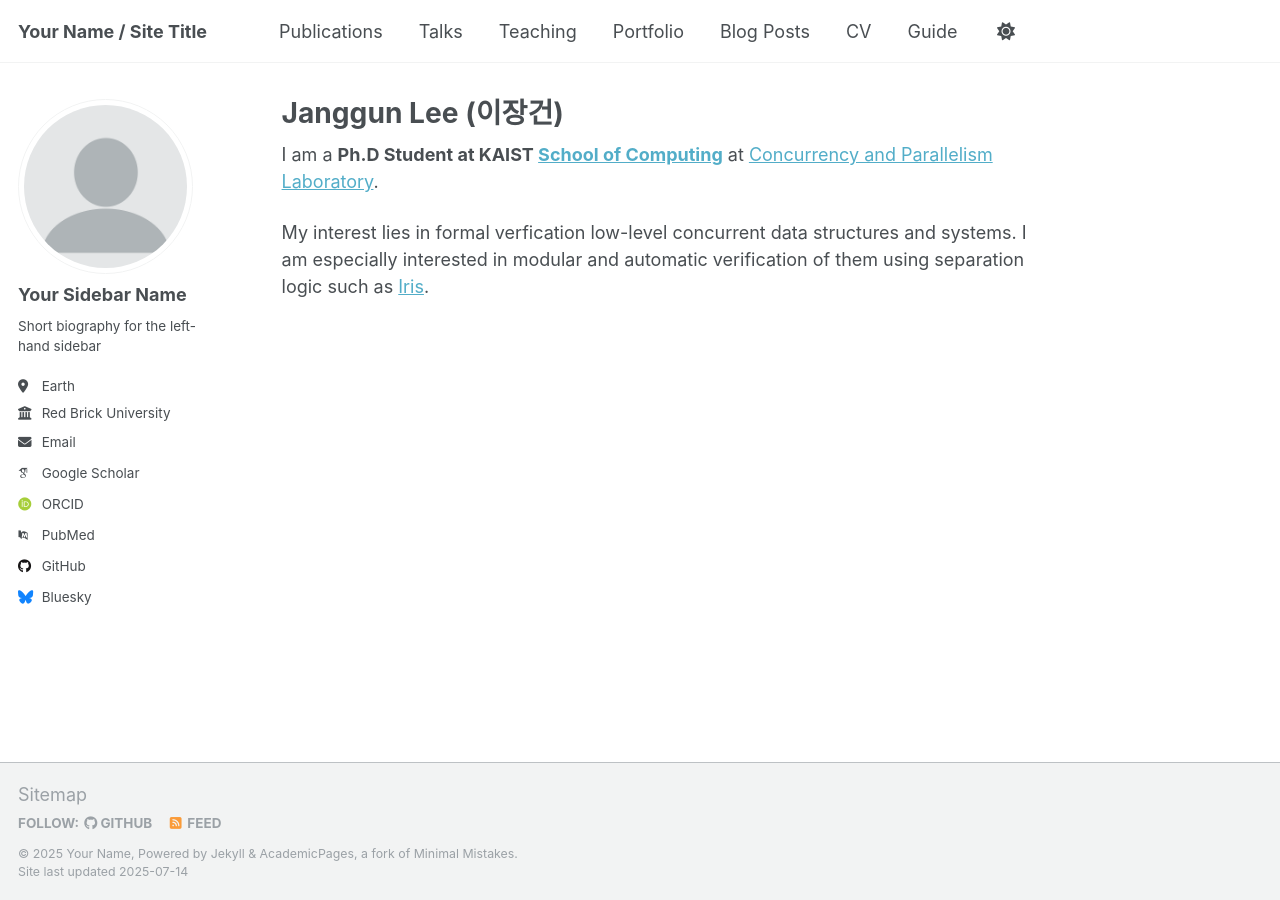
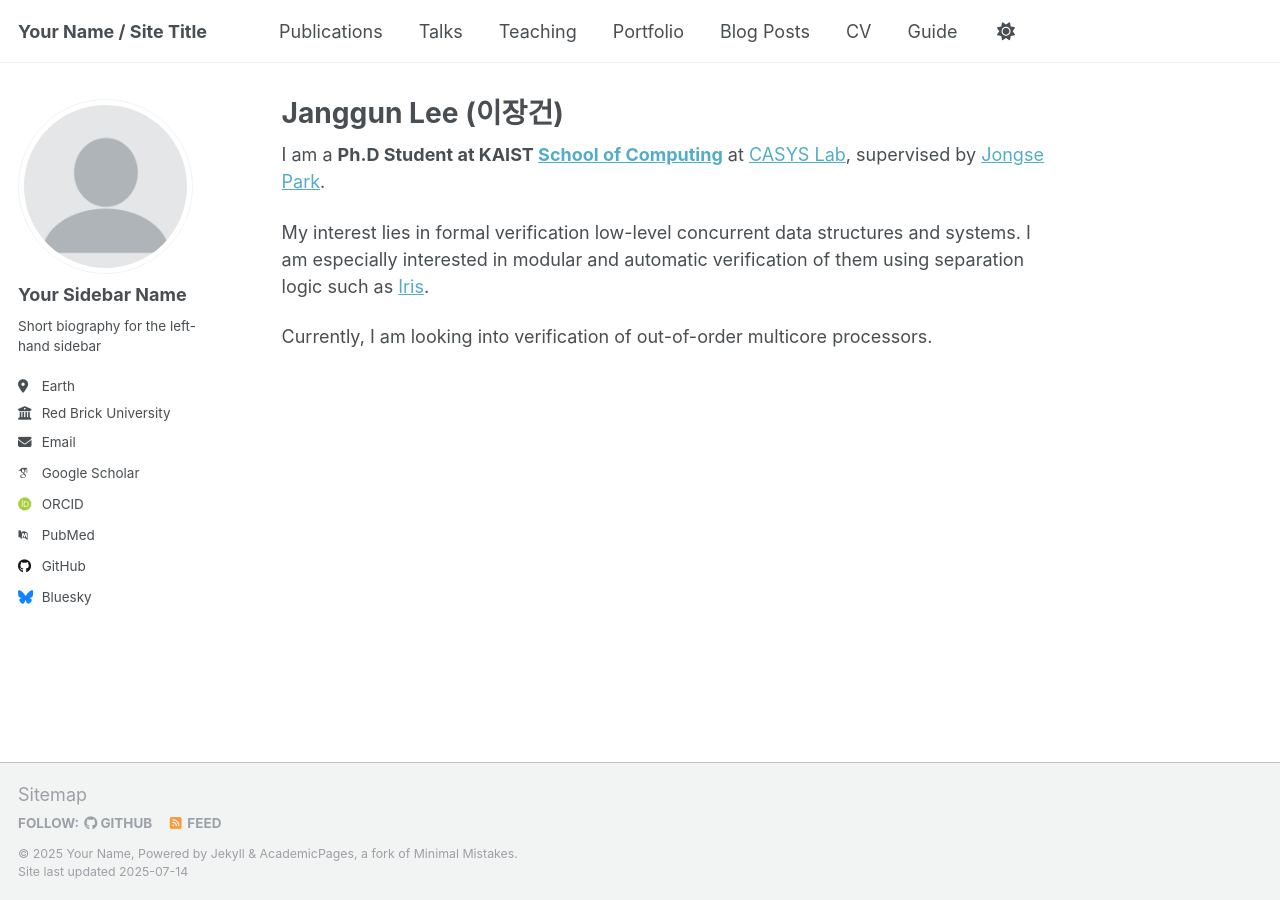
Before and after one commit to Lee-Janggun/lee-janggun.github.io, a Jekyll site: the page built from _pages/about.md, in a window 1280 px wide. Built offline with Jekyll 4.4.1, drawn with Linux system fonts in a browser that asks for light colours; some web fonts are replaced; a script that is not in the unit is left out.

Commit message:
Fixed basic info.

```diff
--- a/_pages/about.md
+++ b/_pages/about.md
@@ -8,7 +8,9 @@ redirect_from:
   - /about.html
 ---
 
-I am a **Ph.D Student at KAIST [School of Computing](https://cs.kaist.ac.kr)** at [Concurrency and Parallelism Laboratory]({{ site.baseurl }}/).
+I am a **Ph.D Student at KAIST [School of Computing](https://cs.kaist.ac.kr)** at [CASYS Lab](https://casyslab.kaist.ac.kr/), supervised by [Jongse Park](https://jongse-park.github.io/).
 
-My interest lies in formal verfication low-level concurrent data structures and systems.
+My interest lies in formal verification low-level concurrent data structures and systems.
 I am especially interested in modular and automatic verification of them using separation logic such as [Iris](https://iris-project.org).
+
+Currently, I am looking into verification of out-of-order multicore processors.
```
